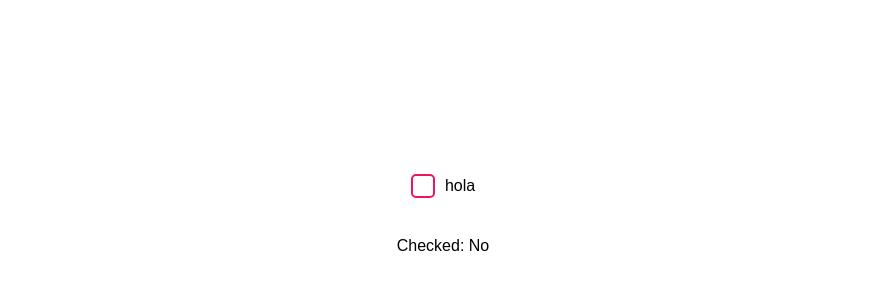
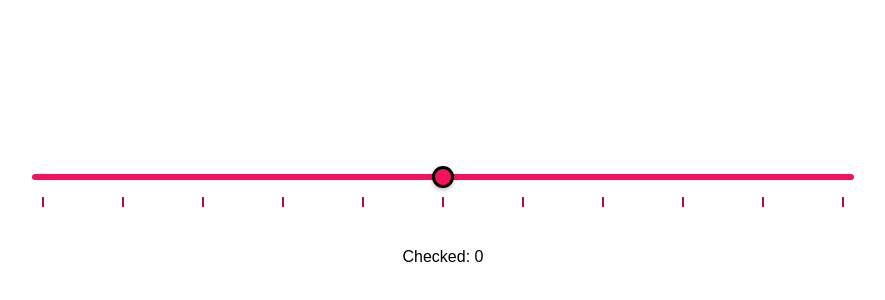
Before and after one commit to AlvaroPerezPedreira/componentLib, a React (Vite) app: page / in a window 1280 px wide. Shown: the part 184-484 px from the top of the page, without its empty margins (197-1082 px from the left). Built offline with nearby package versions, Linux system fonts and the light colour scheme.

Commit message:
tick fix

```diff
--- a/src/App.tsx
+++ b/src/App.tsx
@@ -1,21 +1,24 @@
 import { useState } from "react";
 import "./App.css";
-import { Checkbox } from "./components/Checkbox";
+import { RangeSlider } from "./components/RangeSlider";
 
 function App() {
-  const [checked, setChecked] = useState(false);
+  const [value, setValue] = useState(Number);
 
   return (
     <div className="app-container">
-      <Checkbox
+      <RangeSlider
         variant="danger"
-        label="hola"
         theme="light"
         sizeStyle="lg"
-        checked={checked}
-        onChange={(e) => setChecked(e.target.checked)}
+        value={value}
+        onChange={(e) => setValue(Number(e.target.value))}
+        min={-500}
+        max={500}
+        step={100}
+        showTicks={true}
       />
-      <p>Checked: {checked ? "Sí" : "No"}</p>
+      <p>Checked: {value}</p>
     </div>
   );
 }
--- a/src/components/RangeSlider/RangeSlider.tsx
+++ b/src/components/RangeSlider/RangeSlider.tsx
@@ -7,7 +7,7 @@ type RangeSliderProps = InputHTMLAttributes<HTMLInputElement> & {
   variant?: keyof typeof variants;
   theme?: keyof typeof themes;
   sizeStyle?: keyof typeof sizes;
-  showTicks?: boolean; // nuevo prop para mostrar marcas
+  showTicks?: boolean;
 };
 
 export const RangeSlider = forwardRef<HTMLInputElement, RangeSliderProps>(
@@ -20,7 +20,7 @@ export const RangeSlider = forwardRef<HTMLInputElement, RangeSliderProps>(
       disabled = false,
       min = 0,
       max = 100,
-      step = 1,
+      step,
       showTicks = false,
       ...rest
     } = props;
@@ -36,11 +36,20 @@ export const RangeSlider = forwardRef<HTMLInputElement, RangeSliderProps>(
       lg: 22,
     };
 
-    // Generar las opciones para el datalist si showTicks es true
+    // Validar showTicks
+    const validShowTicks = showTicks && step !== undefined && step !== null;
+
+    if (showTicks && !validShowTicks) {
+      console.warn(
+        "RangeSlider: 'showTicks' was set to true, but 'step' is undefined or null. Ignoring 'showTicks'."
+      );
+    }
+
+    // Generar las opciones para los ticks
     const datalistId = `${sliderId}-ticks`;
 
-    const options = [];
-    if (showTicks) {
+    const options: number[] = [];
+    if (validShowTicks) {
       for (let i = Number(min); i <= Number(max); i += Number(step)) {
         options.push(i);
       }
@@ -69,9 +78,9 @@ export const RangeSlider = forwardRef<HTMLInputElement, RangeSliderProps>(
           min={min}
           max={max}
           step={step}
-          list={showTicks ? datalistId : undefined} // link con el datalist si showTicks
+          list={validShowTicks ? datalistId : undefined}
         />
-        {showTicks && (
+        {validShowTicks && (
           <div className={`rangeSlider-ticks rangeSlider-ticks--${sizeStyle}`}>
             {options.map((val) => (
               <span
```
